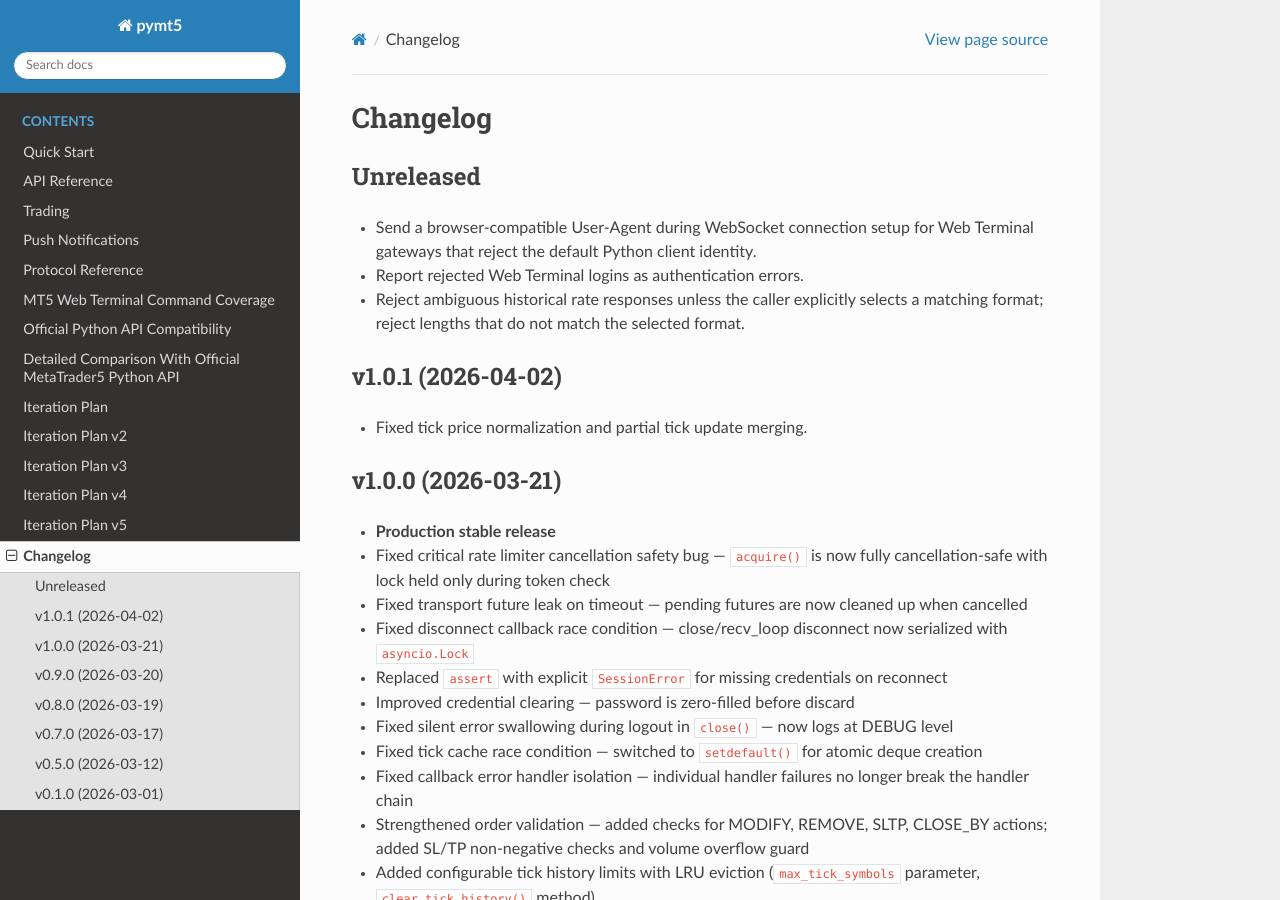
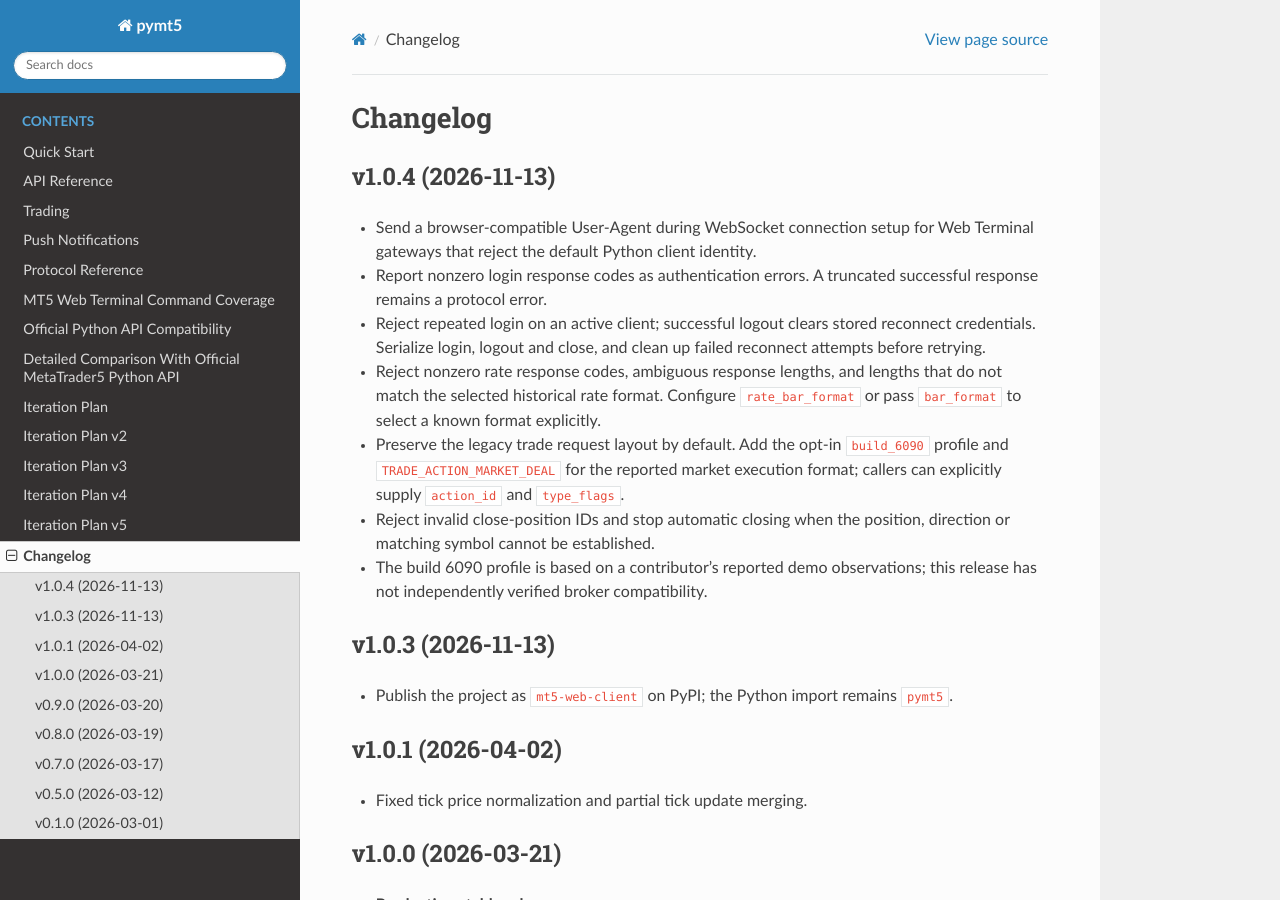
Before and after one commit to cloudQuant/pymt5, a Sphinx documentation site: the page built from docs/changelog.rst, in a window 1280 px wide and 900 px high. Built offline with Sphinx 7.4.7 and the Read the Docs theme 3.1.0, drawn with Linux system fonts in a browser that asks for light colours.

Commit message:
chore: prepare 1.0.4 release

```diff
--- a/docs/changelog.rst
+++ b/docs/changelog.rst
@@ -1,14 +1,32 @@
 Changelog
 =========
 
-Unreleased
-----------
+v1.0.4 (2026-11-13)
+-------------------
 
 - Send a browser-compatible User-Agent during WebSocket connection setup for
   Web Terminal gateways that reject the default Python client identity.
-- Report rejected Web Terminal logins as authentication errors.
-- Reject ambiguous historical rate responses unless the caller explicitly
-  selects a matching format; reject lengths that do not match the selected format.
+- Report nonzero login response codes as authentication errors. A truncated
+  successful response remains a protocol error.
+- Reject repeated login on an active client; successful logout clears stored
+  reconnect credentials. Serialize login, logout and close, and clean up failed
+  reconnect attempts before retrying.
+- Reject nonzero rate response codes, ambiguous response lengths, and lengths
+  that do not match the selected historical rate format. Configure
+  ``rate_bar_format`` or pass ``bar_format`` to select a known format explicitly.
+- Preserve the legacy trade request layout by default. Add the opt-in
+  ``build_6090`` profile and ``TRADE_ACTION_MARKET_DEAL`` for the reported market
+  execution format; callers can explicitly supply ``action_id`` and ``type_flags``.
+- Reject invalid close-position IDs and stop automatic closing when the position,
+  direction or matching symbol cannot be established.
+- The build 6090 profile is based on a contributor's reported demo observations;
+  this release has not independently verified broker compatibility.
+
+v1.0.3 (2026-11-13)
+-------------------
+
+- Publish the project as ``mt5-web-client`` on PyPI; the Python import remains
+  ``pymt5``.
 
 v1.0.1 (2026-04-02)
 --------------------
--- a/docs/conf.py
+++ b/docs/conf.py
@@ -13,7 +13,7 @@ try:
     from importlib.metadata import version as _pkg_version
     release = _pkg_version("mt5-web-client")
 except Exception:
-    release = "1.0.3"
+    release = "1.0.4"
 
 extensions = [
     "sphinx.ext.autodoc",
--- a/pymt5/__init__.py
+++ b/pymt5/__init__.py
@@ -8,7 +8,7 @@ try:
 
     __version__ = _pkg_version("mt5-web-client")
 except ImportError:
-    __version__ = "1.0.3"
+    __version__ = "1.0.4"
 
 from pymt5._dataframe import to_dataframe
 from pymt5._metrics import MetricsCollector
--- a/pyproject.toml
+++ b/pyproject.toml
@@ -4,7 +4,7 @@ build-backend = "setuptools.build_meta"
 
 [project]
 name = "mt5-web-client"
-version = "1.0.3"
+version = "1.0.4"
 description = "Python client for MT5 Web Terminal via reverse-engineered WebSocket binary protocol"
 readme = "README.md"
 license = "MIT"
@@ -55,7 +55,7 @@ pandas = [
 
 [project.urls]
 Homepage = "https://github.com/cloudQuant/pymt5"
-Documentation = "https://pymt5.readthedocs.io"
+Documentation = "https://cloudquant.github.io/pymt5/"
 Repository = "https://github.com/cloudQuant/pymt5"
 Issues = "https://github.com/cloudQuant/pymt5/issues"
 
```
Also changed, not shown: README.md (+25 -6 lines), 4 other files.
